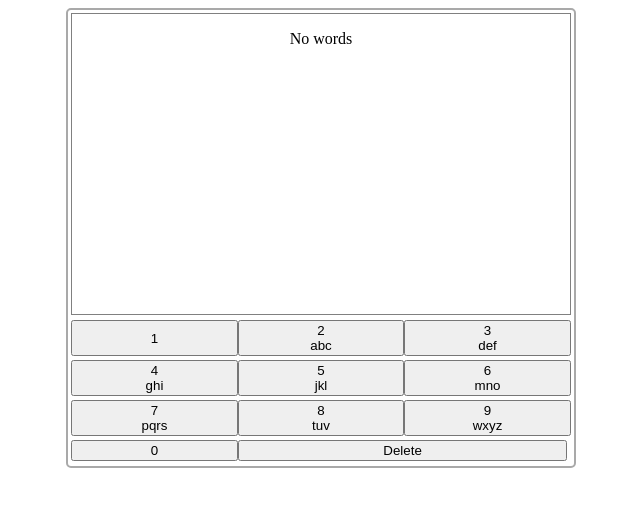
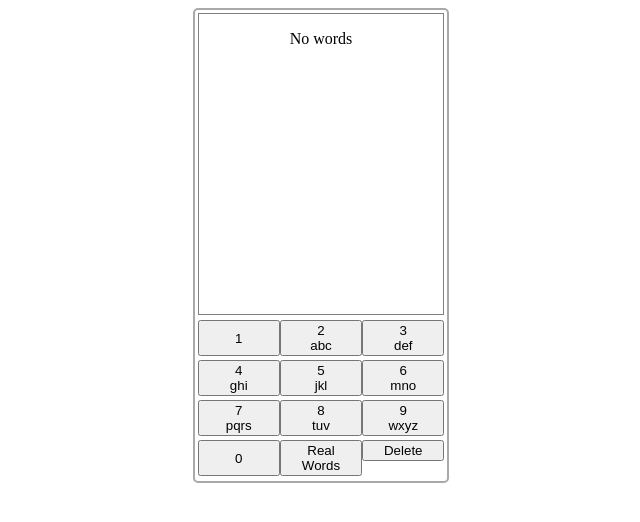
Before and after one commit to marlukyanova/phoneword, a React (Create React App) app in the folder phoneword/: page / in a window 1280 px wide. Shown: the top 522 px of the page, without its empty margins (319-959 px from the left). Built offline with nearby package versions, Linux system fonts and the light colour scheme.

Commit message:
feat: chose get real words or all words

```diff
--- a/phoneword/src/actions/index.js
+++ b/phoneword/src/actions/index.js
@@ -18,13 +18,13 @@ const getWodsFailure = () => ({
   type: 'GET_WORDS_FAILURE',
 });
 
-export const fetchWords = (digits) => {
+export const fetchWords = (digits, isRealWords) => {
   return (dispatch) => {
     if (digits.length === 0) {
       dispatch(getWordsSuccess([]));
     } else {
       try {
-        requestWords(digits)
+        requestWords(digits, isRealWords)
           .then(res => dispatch(getWordsSuccess(res)));
       } catch (error) {
         dispatch(getWodsFailure());
--- a/phoneword/src/containers/App.css
+++ b/phoneword/src/containers/App.css
@@ -4,7 +4,7 @@
 
 .phone {
   margin: auto;
-  width: 40%;
+  width: 20%;
   border: 2px darkgrey solid;
   border-radius: 5px;
 }
@@ -23,8 +23,8 @@
   flex-wrap: wrap;
 }
 
-.deleteButton {
-  width: 66%;
+.anotherButton {
+  flex: 0 0 33.333333%;
   margin-top: 2px;
   margin-bottom: 2px;
 }
--- a/phoneword/src/containers/App.js
+++ b/phoneword/src/containers/App.js
@@ -1,4 +1,4 @@
-import React, { useEffect } from 'react';
+import React, { useEffect, useState } from 'react';
 import { connect } from 'react-redux';
 import { fetchWords, deleteDigit } from '../actions/index';
 import DigitButton from '../components/digitButton';
@@ -19,8 +19,10 @@ function App ({dispatch, hasErrors, words, digits}) {
     {digit: '0', letters: ''},
   ];
 
+  const [isRealWords, setIsRealWords] = useState(false);
+
   useEffect(() => {
-    dispatch(fetchWords(digits));
+    dispatch(fetchWords(digits, isRealWords));
   }, [digits]);
 
   const renderWords = () => {
@@ -44,7 +46,8 @@ function App ({dispatch, hasErrors, words, digits}) {
                 digit= {item.digit}
                 letters={item.letters}
               />)}
-          <button className="deleteButton" onClick={() => dispatch(deleteDigit())}>Delete</button>
+          <button className="anotherButton" onClick={() => setIsRealWords(!isRealWords)}>Real Words</button>
+          <button className="anotherButton" onClick={() => dispatch(deleteDigit())}>Delete</button>
         </div>
       </div>
     </div>
--- a/phoneword/src/services/apiClient.js
+++ b/phoneword/src/services/apiClient.js
@@ -1,8 +1,8 @@
 const BASE_URL = 'http://localhost:3001';
 
-const requestWords = (numbers) => {
+const requestWords = (numbers, isRealWords) => {
   return (
-    fetch(`${BASE_URL}/words/${numbers}`)
+    fetch(`${BASE_URL}/words/${numbers}?words=${isRealWords}`)
       .then((res) => res.json())
   );
 };
```
Also changed, not shown: 1 other file (tests, documents, lock files or other folders).
